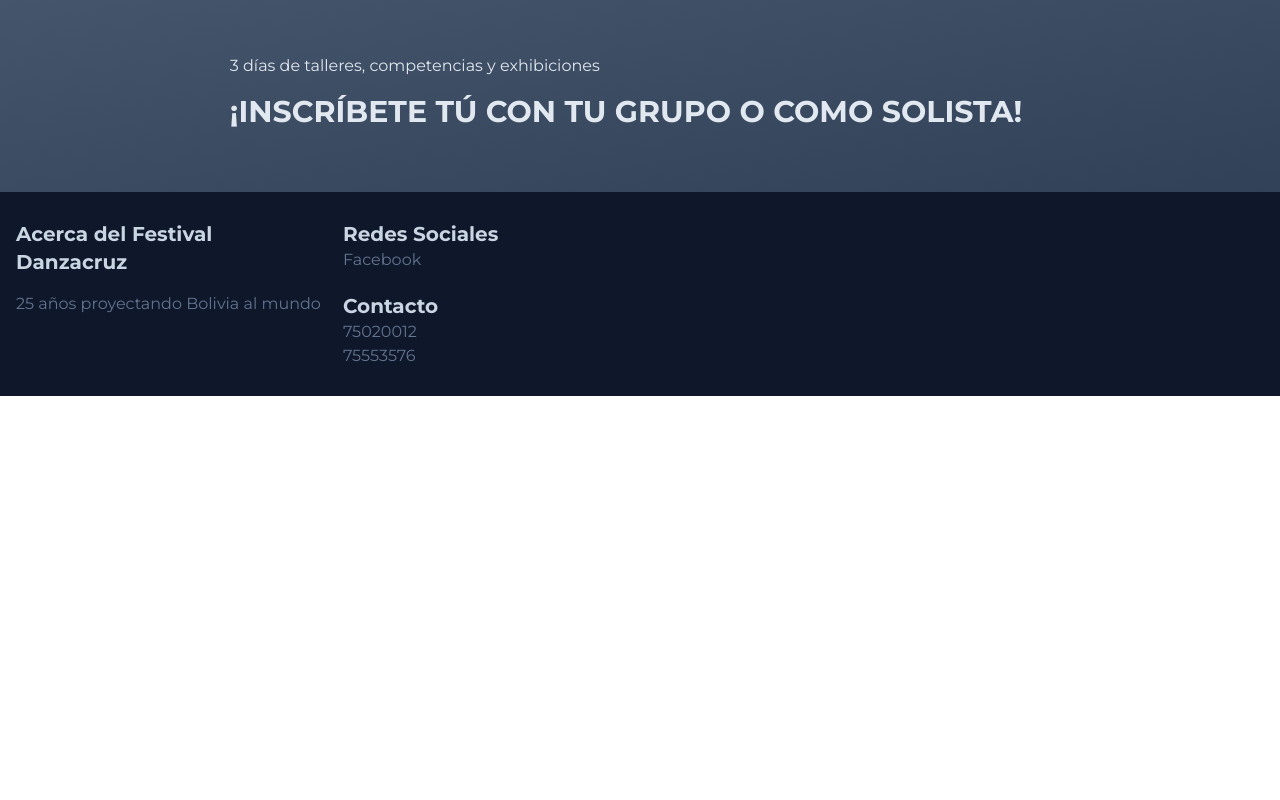
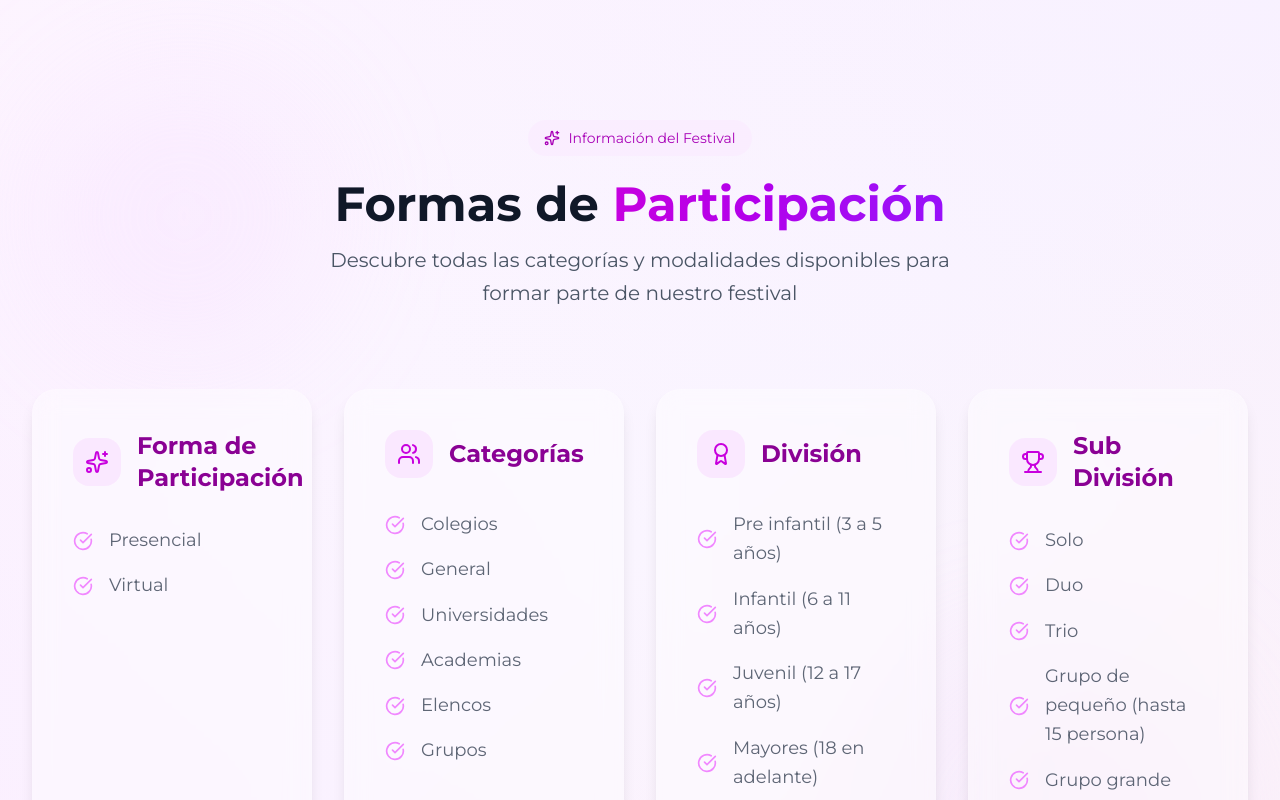
Before and after one commit to jlarteagap/danzacruz, a Next.js app: page / in a window 1280 px wide. Shown: the part 900-1700 px from the top of the page. Before the commit the page ends 1296 px from the top, so only its background shows below. Built offline with nearby package versions, Linux system fonts and the light colour scheme.

Commit message:
[FEAT] Refactorice info basic index

```diff
--- a/app/(web)/components/Hero.tsx
+++ b/app/(web)/components/Hero.tsx
@@ -30,12 +30,12 @@ export default function Hero() {
       <div className='mt-5 gap-3 flex'>
         <Button className='bg-slate-600 hover:bg-slate-300 transition-all hover:text-slate-700'>
           <Link
-            href='http://wa.me/59175020012'
+            href='http://wa.me/59175095094'
             target='_blank'
             className='flex'
           >
             <MessageSquareShare className='mr-2' />
-            75020012
+            75095094
           </Link>
         </Button>
         <Button className='bg-slate-600 hover:bg-slate-300 transition-all hover:text-slate-700'>
--- a/app/(web)/components/Info/Info.tsx
+++ /dev/null
@@ -1,14 +0,0 @@
-import { categories, division, modalidad, subDivision } from './Info.data'
-import InfoSection from './InfoSection'
-export default function InfoData() {
-  return (
-    <section className="py-40 bg-gradient-to-br from-fuchsia-200 ">
-      <div className="container flex gap-5 flex-col md:flex-row">
-        <InfoSection list={modalidad} title="Forma de participación" />
-        <InfoSection list={categories} title="Categorías" />
-        <InfoSection list={division} title="División" />
-        <InfoSection list={subDivision} title="Sub División" />
-      </div>
-    </section>
-  )
-}
--- a/app/(web)/components/Info/InfoSection.tsx
+++ /dev/null
@@ -1,31 +0,0 @@
-import { CheckCheckIcon } from 'lucide-react'
-
-export default function InfoSection({
-  list,
-  title
-}: {
-  list: string[]
-  title: string
-}) {
-  return (
-    <div className="flex gap-5 flex-col text-fuchsia-800 w-1/2">
-      <div className="w-full md:w-1/2">
-        <h3 className="text-3xl font-bold uppercase">{title}</h3>
-      </div>
-      <div className="w-full md:w-1/2">
-        <ul>
-          {list.map((item, index) => {
-            return (
-              <li key={index} className="flex items-start lg:col-span-1">
-                <div className="flex-shrink-0">
-                  <CheckCheckIcon className="text-fuchsia-900" />
-                </div>
-                <p className="ml-3 leading-5">{item}</p>
-              </li>
-            )
-          })}
-        </ul>
-      </div>
-    </div>
-  )
-}
--- a/app/(web)/components/Layout/Footer.tsx
+++ b/app/(web)/components/Layout/Footer.tsx
@@ -29,10 +29,10 @@ export function Footer() {
             </h4>
             <div className='flex flex-col'>
               <a
-                href='http://wa.me/59175020012'
+                href='http://wa.me/59175095094'
                 className='hover:text-slate-400 transition-all'
               >
-                75020012
+                75095094
               </a>
               <a
                 href='http://wa.me/59175553576'
--- a/app/(web)/page.tsx
+++ b/app/(web)/page.tsx
@@ -1,10 +1,12 @@
 import Hero from "./components/Hero";
 import Cta from "@/components/CTA/cta";
+import Info from "@/components/Info/Info";
 
 export default function Page() {
   return (
     <>
       <Hero />
+      <Info />
       <Cta />
     </>
   );
--- a/components/CTA/cta.tsx
+++ b/components/CTA/cta.tsx
@@ -8,7 +8,7 @@ export default function Cta() {
       <div className='flex justify-center items-center gap-7 py-10 flex-col md:h-[200px] md:flex-row'>
         <div className='text-center md:text-left'>
           <h3 className='mb-4'>
-            3 días de talleres, competencias y exhibiciones
+            4 días de talleres, competencias y exhibiciones
           </h3>
           <p className='text-3xl font-semibold uppercase'>
             ¡inscríbete TÚ CON TU GRUPO O COMO SOLISTA!
--- /dev/null
+++ b/components/Info/Info.tsx
@@ -0,0 +1,115 @@
+"use client";
+import { useState } from "react";
+import { categories, division, modalidad, subDivision } from "./Info.data";
+import InfoSection from "./InfoSection";
+import { Sparkles } from "lucide-react";
+
+export default function InfoData() {
+  const [activeCard, setActiveCard] = useState<number | null>(null);
+  const [isHovering, setIsHovering] = useState(false);
+
+  const data = [
+    {
+      title: "Forma de Participación",
+      lists: modalidad,
+    },
+    {
+      title: "Categorías",
+      lists: categories,
+    },
+    {
+      title: "División",
+      lists: division,
+    },
+    {
+      title: "Sub División",
+      lists: subDivision,
+    },
+  ];
+
+  return (
+    <>
+      <style jsx>{`
+        @keyframes shimmer {
+          0% {
+            transform: translateX(-100%) skewX(-12deg);
+          }
+          100% {
+            transform: translateX(200%) skewX(-12deg);
+          }
+        }
+        @keyframes fadeInUp {
+          from {
+            opacity: 0;
+            transform: translateY(30px);
+          }
+          to {
+            opacity: 1;
+            transform: translateY(0);
+          }
+        }
+        .animate-fadeInUp {
+          animation: fadeInUp 0.8s ease-out forwards;
+        }
+      `}</style>
+      <section className='py-20 lg:py-32 relative overflow-hidden'>
+        <div className='absolute inset-0 bg-gradient-to-br from-fuchsia-50 via-purple-50 to-pink-50' />
+        <div className='absolute inset-0 bg-gradient-to-tr from-fuchsia-100/50 via-transparent to-purple-100/30' />
+
+        {/* Elementos decorativos de fondo */}
+        <div className='absolute top-20 left-10 w-72 h-72 bg-fuchsia-200/20 rounded-full blur-3xl' />
+        <div className='absolute bottom-20 right-10 w-96 h-96 bg-purple-200/20 rounded-full blur-3xl' />
+
+        <div className='container relative z-10 px-6 lg:px-8 m-auto'>
+          <div className='text-center mb-16 lg:mb-20'>
+            <div className='inline-flex items-center gap-2 px-4 py-2 rounded-full bg-fuchsia-100/50 text-fuchsia-700 text-sm font-medium mb-6'>
+              <Sparkles size={16} />
+              Información del Festival
+            </div>
+            <h2 className='text-4xl lg:text-5xl font-bold text-gray-900 mb-4'>
+              Formas de
+              <span className='bg-gradient-to-r from-fuchsia-600 to-purple-600 bg-clip-text text-transparent'>
+                {" "}
+                Participación
+              </span>
+            </h2>
+            <p className='text-xl text-gray-600 max-w-2xl mx-auto leading-relaxed'>
+              Descubre todas las categorías y modalidades disponibles para
+              formar parte de nuestro festival
+            </p>
+          </div>
+
+          <div className='grid grid-cols-1 lg:grid-cols-4 gap-6 lg:gap-8'>
+            {data.map((item, index) => (
+              <InfoSection
+                key={index}
+                list={item.lists}
+                title={item.title}
+                index={index}
+                isActive={activeCard === index}
+                onHover={(cardIndex) => {
+                  setActiveCard(cardIndex);
+                  setIsHovering(true);
+                }}
+                onLeave={() => {
+                  if (!isHovering) return;
+                  setTimeout(() => {
+                    setActiveCard(null);
+                    setIsHovering(false);
+                  }, 150);
+                }}
+              />
+            ))}
+          </div>
+
+          <div className='text-center mt-16 lg:mt-20'>
+            <div className='inline-flex items-center gap-4 px-8 py-4 bg-gradient-to-r from-slate-600 to-slate-800 rounded-full text-white font-semibold shadow-xl hover:shadow-2xl transform hover:scale-105 transition-all duration-300'>
+              <span>¿Listo para participar?</span>
+              <div className='w-2 h-2 bg-white rounded-full animate-pulse' />
+            </div>
+          </div>
+        </div>
+      </section>
+    </>
+  );
+}
--- /dev/null
+++ b/components/Info/InfoSection.tsx
@@ -0,0 +1,120 @@
+import { CheckCircle, Sparkles, Users, Award, Trophy } from "lucide-react";
+
+const icons = {
+  "Forma de participación": Sparkles,
+  Categorías: Users,
+  División: Award,
+  "Sub División": Trophy,
+};
+
+export default function InfoSection({
+  list,
+  title,
+  index,
+  isActive,
+  onHover,
+  onLeave,
+}: {
+  list: string[];
+  title: string;
+  index: number;
+  isActive: boolean;
+  onHover: (index: number) => void;
+  onLeave: () => void;
+}) {
+  const IconComponent = icons[title] || Sparkles;
+
+  return (
+    <div
+      className={`relative overflow-hidden rounded-3xl transition-all duration-700 ease-out transform ${
+        isActive
+          ? "bg-white/90 backdrop-blur-xl shadow-2xl scale-105 border border-white/20"
+          : "bg-white/40 backdrop-blur-md shadow-lg hover:shadow-xl border border-white/10"
+      } ${isActive ? "" : ""}`}
+      onMouseEnter={() => onHover(index)}
+      onMouseLeave={onLeave}
+    >
+      {/* Gradiente de fondo animado */}
+      <div
+        className={`absolute inset-0 opacity-0 transition-opacity duration-500 ${
+          isActive ? "opacity-100" : ""
+        } bg-gradient-to-br from-fuchsia-500/10 via-purple-500/5 to-pink-500/10`}
+      />
+
+      <div className='relative p-8 lg:p-10'>
+        {/* Header con icono */}
+        <div className='flex items-center gap-4 mb-8'>
+          <div
+            className={`p-3 rounded-2xl transition-all duration-500 ${
+              isActive
+                ? "bg-gradient-to-br from-fuchsia-500 to-purple-600 shadow-lg"
+                : "bg-fuchsia-100"
+            }`}
+          >
+            <IconComponent
+              size={24}
+              className={`transition-colors duration-500 ${
+                isActive ? "text-white" : "text-fuchsia-600"
+              }`}
+            />
+          </div>
+          <h3
+            className={`text-xl lg:text-2xl font-semibold transition-colors duration-500 ${
+              isActive ? "text-fuchsia-900" : "text-fuchsia-800"
+            }`}
+          >
+            {title}
+          </h3>
+        </div>
+
+        {/* Lista de elementos */}
+        <div className='space-y-4'>
+          {list.map((item, itemIndex) => (
+            <div
+              key={itemIndex}
+              className='flex items-center gap-4 group'
+              style={{
+                animationDelay: `${itemIndex * 100}ms`,
+                opacity: isActive ? 1 : 0.8,
+              }}
+            >
+              <div
+                className={`flex-shrink-0 transition-all duration-300 ${
+                  isActive ? "scale-110" : "group-hover:scale-105"
+                }`}
+              >
+                <CheckCircle
+                  size={20}
+                  className={`transition-colors duration-300 ${
+                    isActive
+                      ? "text-fuchsia-600"
+                      : "text-fuchsia-400 group-hover:text-fuchsia-600"
+                  }`}
+                />
+              </div>
+              <p
+                className={`text-base lg:text-lg leading-relaxed transition-all duration-300 ${
+                  isActive
+                    ? "text-gray-800 font-medium"
+                    : "text-gray-700 group-hover:text-gray-900"
+                }`}
+              >
+                {item}
+              </p>
+            </div>
+          ))}
+        </div>
+      </div>
+
+      {/* Efecto de brillo en hover */}
+      <div
+        className={`absolute inset-0 opacity-0 transition-opacity duration-700 ${
+          isActive ? "opacity-100" : ""
+        } bg-gradient-to-r from-transparent via-white/20 to-transparent -skew-x-12 transform translate-x-full`}
+        style={{
+          animation: isActive ? "shimmer 2s infinite" : "none",
+        }}
+      />
+    </div>
+  );
+}
```
Also changed, not shown: components/Info/Info.data.ts (renamed from app/(web)/components/Info/Info.data.ts), components/Judges/PanelJudgeForm.tsx (added).
